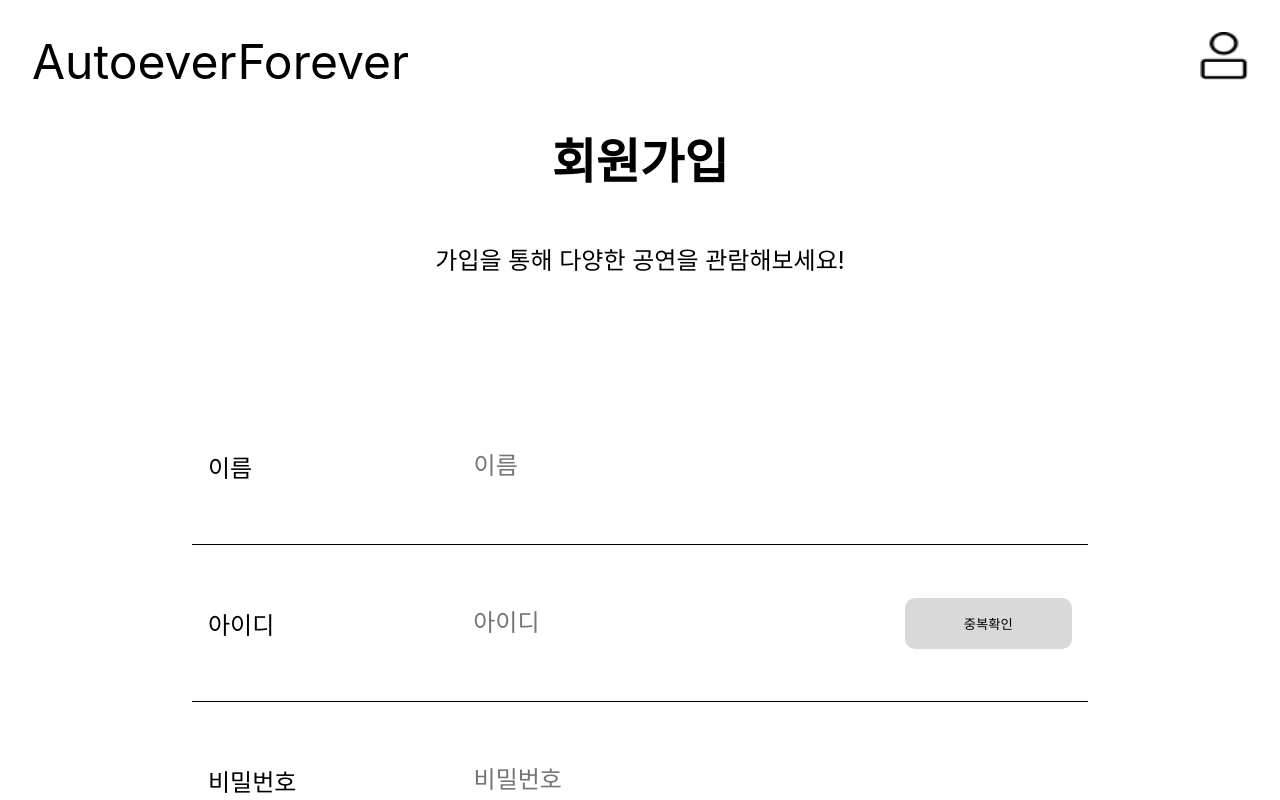
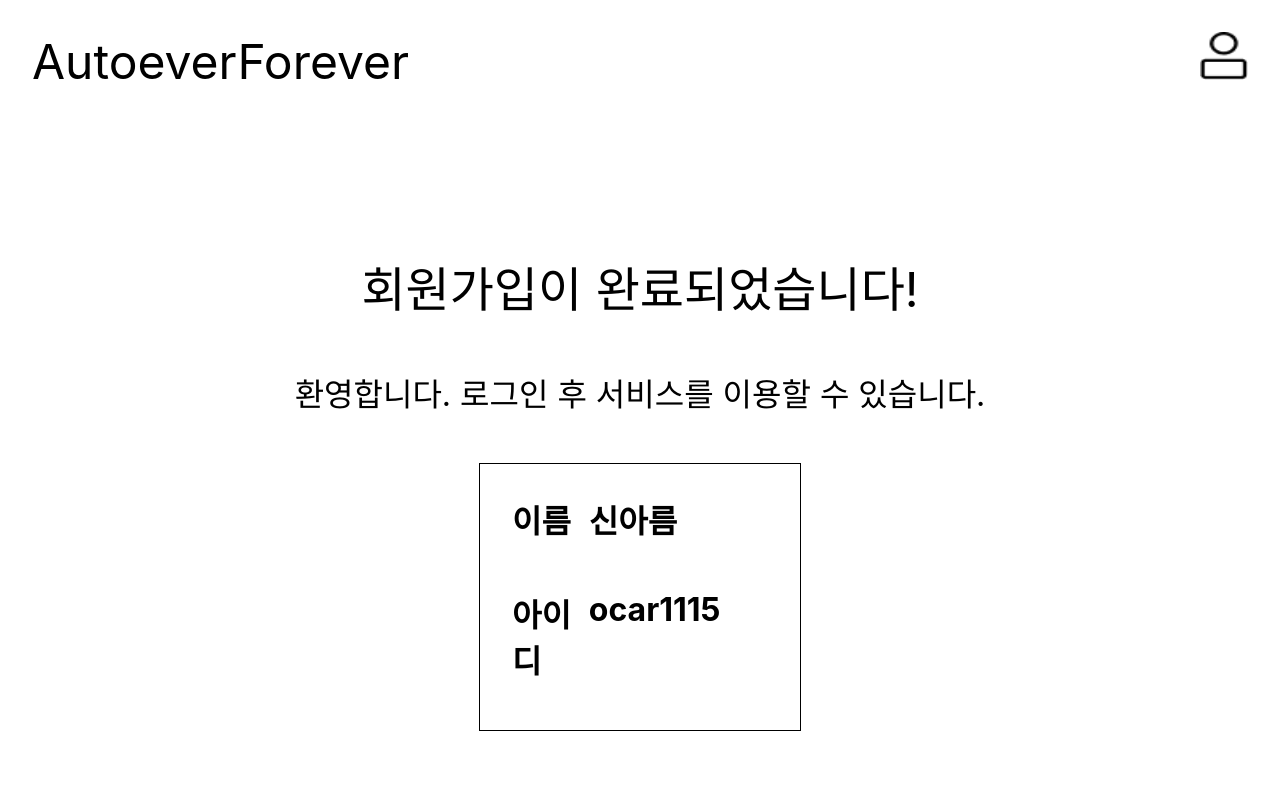
Before and after one commit to tpdms0159/Auto_Reservation, a React (Create React App) app: page /user in a window 1280 px wide. Shown: the top 800 px of the page. Built offline with nearby package versions, Linux system fonts and the light colour scheme.

Commit message:
AF-31 feat: join finish page

```diff
--- /dev/null
+++ b/src/components/JoinFinish/JoinFinish.tsx
@@ -0,0 +1,32 @@
+import React from 'react';
+import {
+  Wrapper,
+  Text,
+  InfoBox,
+  Label,
+  LabelWrapper,
+  Info,
+} from './JoinFinishStyle';
+
+function JoinFinish() {
+  return (
+    <Wrapper>
+      <Text>회원가입이 완료되었습니다!</Text>
+      <Text fontSize="2rem">
+        환영합니다. 로그인 후 서비스를 이용할 수 있습니다.
+      </Text>
+      <InfoBox>
+        <LabelWrapper>
+          <Label>이름</Label>
+          <Info>신아름</Info>
+        </LabelWrapper>
+        <LabelWrapper>
+          <Label>아이디</Label>
+          <Info>ocar1115</Info>
+        </LabelWrapper>
+      </InfoBox>
+    </Wrapper>
+  );
+}
+
+export default JoinFinish;
--- /dev/null
+++ b/src/components/JoinFinish/JoinFinishStyle.tsx
@@ -0,0 +1,44 @@
+import styled from 'styled-components';
+
+interface Textprops {
+  fontSize?: string;
+}
+export const Wrapper = styled.div`
+  display: flex;
+  flex-direction: column;
+  justify-content: space-around;
+  align-items: center;
+  width: 100%;
+  margin-top: 10%;
+`;
+
+export const Text = styled.text<Textprops>`
+  font-size: ${({ fontSize }) => (fontSize ? fontSize : '3rem')};
+  margin-bottom: 3rem;
+`;
+
+export const InfoBox = styled.div`
+  display: flex;
+  flex-direction: column;
+
+  border: solid 1px black;
+  padding: 2rem 2rem 0 2rem;
+  width: 20%;
+`;
+
+export const LabelWrapper = styled.div`
+  display: flex;
+  flex-direction: row;
+
+  font-size: 2rem;
+  font-weight: bold;
+  text-align: left;
+  margin-bottom: 3rem;
+`;
+
+export const Label = styled.div`
+  width: 30%;
+`;
+export const Info = styled.div`
+  width: 50%;
+`;
--- a/src/pages/User/Join/Join.tsx
+++ b/src/pages/User/Join/Join.tsx
@@ -1,14 +1,22 @@
 import JoinForm from 'components/JoinForm/JoinForm';
-import React from 'react';
+import React, { useState } from 'react';
 import { SubTitle, Title, Wrapper } from './JoinStyle';
+import JoinFinish from 'components/JoinFinish/JoinFinish';
 
 function Join() {
+  const [state] = useState(false);
   return (
-    <Wrapper>
-      <Title>회원가입</Title>
-      <SubTitle>가입을 통해 다양한 공연을 관람해보세요!</SubTitle>
-      <JoinForm />
-    </Wrapper>
+    <>
+      {state ? (
+        <Wrapper>
+          <Title>회원가입</Title>
+          <SubTitle>가입을 통해 다양한 공연을 관람해보세요!</SubTitle>
+          <JoinForm />
+        </Wrapper>
+      ) : (
+        <JoinFinish />
+      )}
+    </>
   );
 }
 
```
